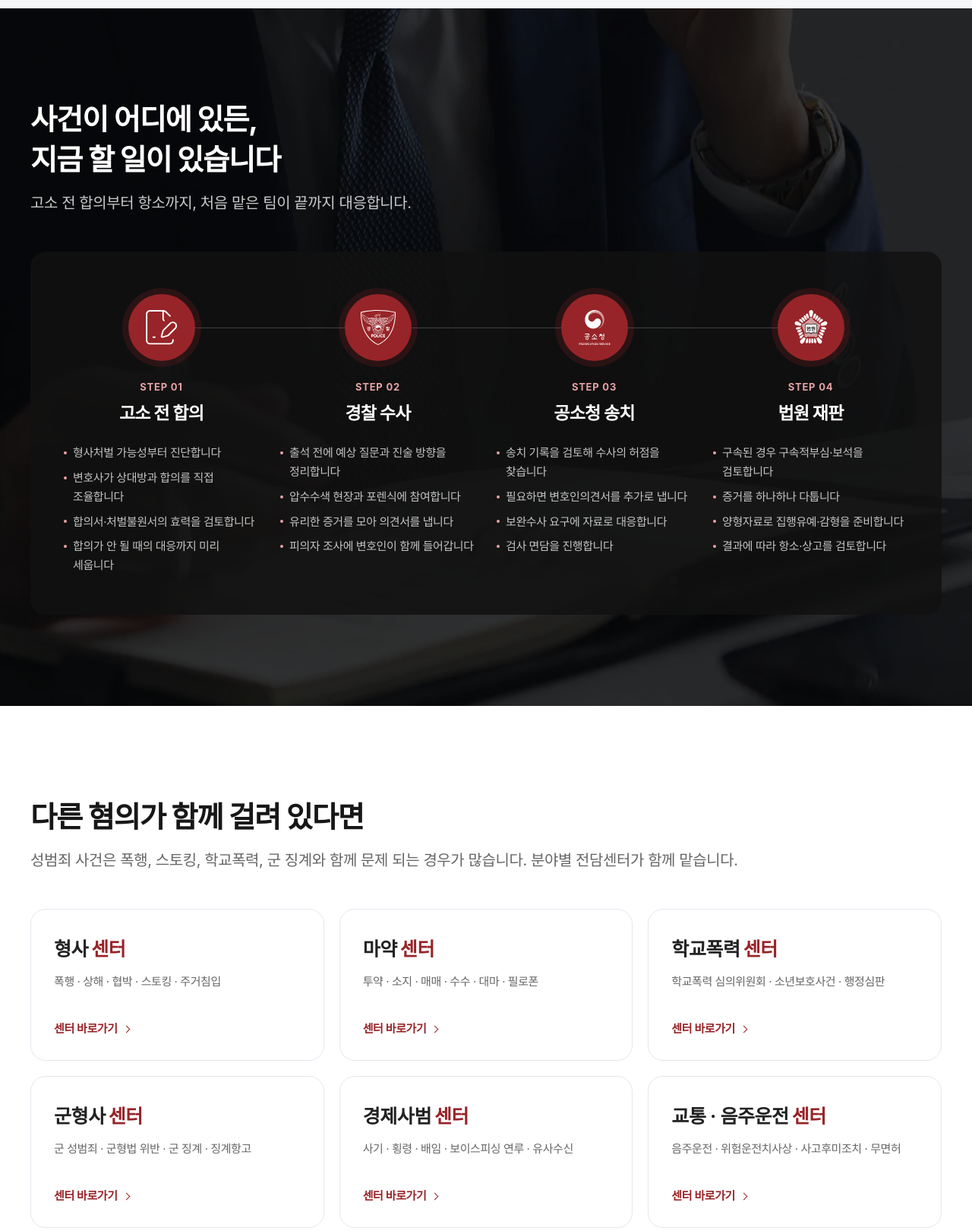
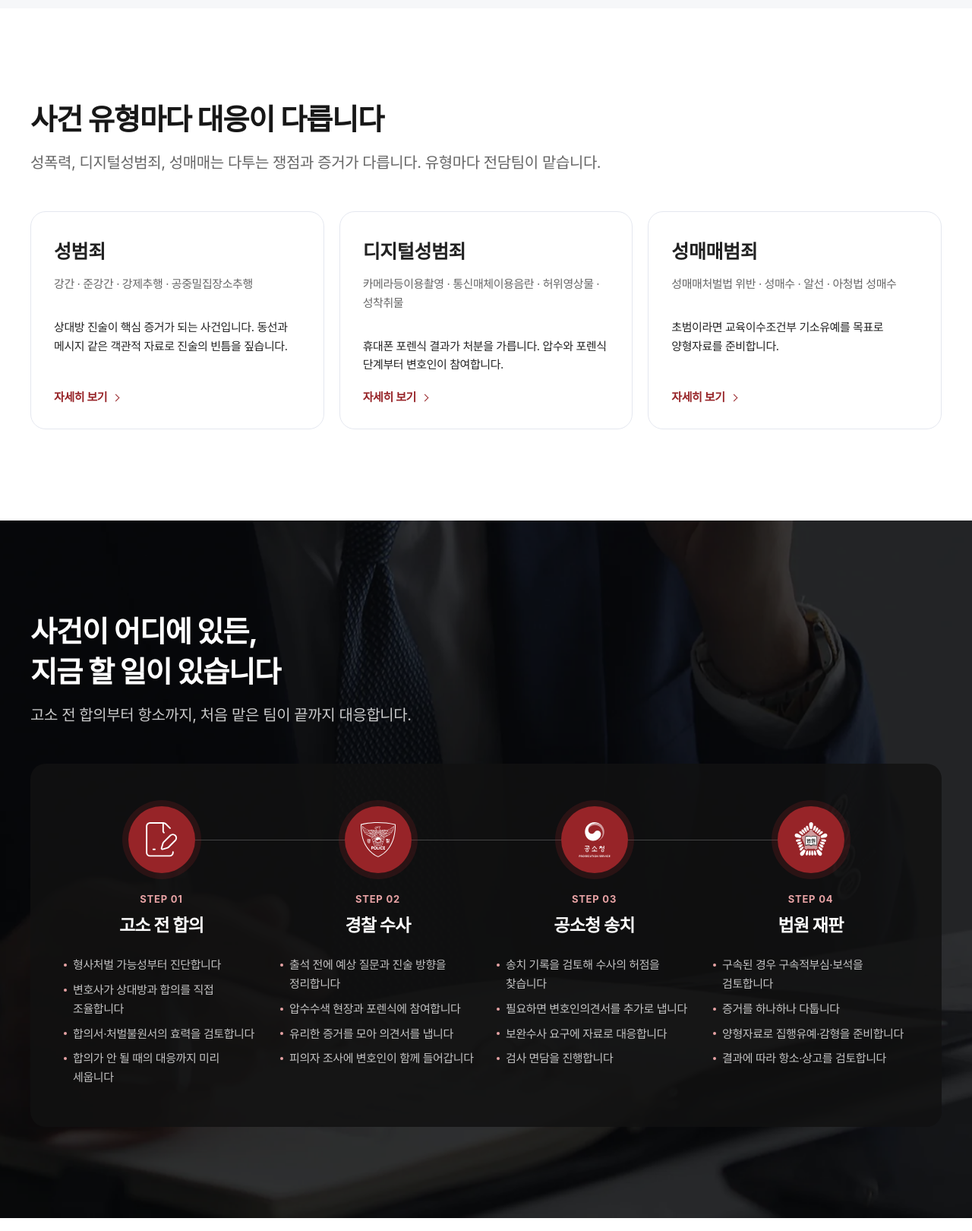
Before and after one commit to oneadi2021-glitch/roel-assault-preview, a plain HTML site: page index.html in a window 1280 px wide. Shown: the part 5620-7240 px from the top of the page at 76% size. Drawn offline with Linux system fonts and the light colour scheme; a web font is replaced by a local one.

Commit message:
구역 순서를 원 사이트 구성에 맞춤
Co-Authored-By: Claude Opus 5.5 <noreply@anthropic.com>

```diff
--- a/index.html
+++ b/index.html
@@ -322,6 +322,7 @@
     .center strong{font-size:25px;font-weight:700}
     .center strong em{font-style:normal;color:var(--blue);margin-left:4px}
     .center span{margin:10px 0 20px;font-size:var(--fs-sm);color:var(--mute)}
+    .center .cdesc{margin:12px 0 18px;font-size:var(--fs-sm);line-height:1.65;color:var(--text)}
     .center i{margin-top:auto;font-style:normal;font-size:var(--fs-sm);font-weight:600;color:var(--blue);display:flex;align-items:center;gap:8px}
     .center i::after{content:"";width:7px;height:7px;border-top:1.5px solid currentColor;border-right:1.5px solid currentColor;transform:rotate(45deg)}
 
@@ -643,7 +644,7 @@
     <img src="./images/site/etc/header_logo_w.png" alt="로엘 법무법인" width="229" height="62">
     <button class="gnb-x" type="button" aria-label="메뉴 닫기"></button>
   </div>
-  <nav aria-label="전체 메뉴"><ol><li><a href="#when">선임 시점</a></li><li><a href="#about">로엘 소개</a></li><li><a href="#cases">수행 사례</a></li><li><a href="#lawyers">구성원 소개</a></li><li><a href="#process">대응 절차</a></li><li><a href="#centers">연계 전담센터</a></li><li><a href="#voices">의뢰인 후기</a></li><li><a href="#media">유튜브·칼럼</a></li><li><a href="#faq">자주 묻는 질문</a></li><li><a href="#consult">온라인 상담 신청</a></li><li><a href="#offices">전국 사무소</a></li></ol></nav>
+  <nav aria-label="전체 메뉴"><ol><li><a href="#when">선임 시점</a></li><li><a href="#about">로엘 소개</a></li><li><a href="#cases">수행 사례</a></li><li><a href="#lawyers">구성원 소개</a></li><li><a href="#centers">업무분야</a></li><li><a href="#process">대응 절차</a></li><li><a href="#media">유튜브·칼럼</a></li><li><a href="#voices">의뢰인 후기</a></li><li><a href="#faq">자주 묻는 질문</a></li><li><a href="#consult">온라인 상담 신청</a></li><li><a href="#offices">전국 사무소</a></li></ol></nav>
   <div class="gnb-cta">
     <a class="t" href="tel:1600-9886">전화상담 1600-9886</a><a class="k" href="https://pf.kakao.com/_tqxnjC/chat" target="_blank" rel="noopener">카톡상담</a>
   </div>
@@ -659,7 +660,6 @@
       <p class="hero-sub">성범죄 사건은 첫 진술과 초기 증거가 결과를 가릅니다. <br>부장검사를 포함한 검사 출신 변호사 7명과 판사·경찰 간부 출신 변호사가 한 팀으로 사건을 맡습니다.</p>
     </div>
   </section>
-
   <!-- 2. 숫자 -->
   <section class="nums" aria-label="로엘 법무법인 주요 수치">
     <ul class="wrap nums-in">
@@ -669,7 +669,6 @@
       <li><strong>24</strong><em>시간</em><span>법률상담 접수</span></li>
     </ul>
   </section>
-
   <!-- 3. 선임 시점 + 상황 -->
   <section id="when" class="sec sec-gray" aria-labelledby="answer-title">
     <div class="wrap when-grid">
@@ -699,7 +698,6 @@
       </div>
     </div>
   </section>
-
   <!-- 4. 로엘 소개 -->
   <section id="about" class="sec" aria-labelledby="about-title">
     <div class="wrap about-grid">
@@ -718,7 +716,6 @@
       </div>
     </div>
   </section>
-
   <!-- 5. 수행 사례 -->
   <section id="cases" class="sec" aria-labelledby="case-title">
     <div class="wrap">
@@ -758,7 +755,6 @@
       <p class="note">위 사례는 개별 사건의 결과이며, 사건마다 사실관계와 증거가 달라 같은 결과를 보장하지 않습니다.</p>
     </div>
   </section>
-
   <!-- 6. 구성원 -->
   <section id="lawyers" class="sec sec-gray" aria-labelledby="law-title">
     <div class="wrap">
@@ -788,8 +784,21 @@
       </div>
     </div>
   </section>
-
-  <!-- 7. 대응 절차 -->
+  <!-- 7. 업무분야 -->
+  <section id="centers" class="sec" aria-labelledby="center-title">
+    <div class="wrap">
+      <div class="sec-top"><div>
+        <h2 id="center-title">사건 유형마다 대응이 다릅니다</h2>
+        <p class="sec-lead">성폭력, 디지털성범죄, 성매매는 다투는 쟁점과 증거가 다릅니다. 유형마다 전담팀이 맡습니다.</p>
+      </div></div>
+      <div class="center-grid">
+        <a class="center" href="https://lawl-assault.co.kr/sxc/workView.html?idx=87" target="_blank" rel="noopener"><strong>성범죄</strong><span>강간 · 준강간 · 강제추행 · 공중밀집장소추행</span><p class="cdesc">상대방 진술이 핵심 증거가 되는 사건입니다. 동선과 메시지 같은 객관적 자료로 진술의 빈틈을 짚습니다.</p><i>자세히 보기</i></a>
+        <a class="center" href="https://lawl-assault.co.kr/sxc/workView.html?idx=84" target="_blank" rel="noopener"><strong>디지털성범죄</strong><span>카메라등이용촬영 · 통신매체이용음란 · 허위영상물 · 성착취물</span><p class="cdesc">휴대폰 포렌식 결과가 처분을 가릅니다. 압수와 포렌식 단계부터 변호인이 참여합니다.</p><i>자세히 보기</i></a>
+        <a class="center" href="https://lawl-assault.co.kr/sxc/workView.html?idx=85" target="_blank" rel="noopener"><strong>성매매범죄</strong><span>성매매처벌법 위반 · 성매수 · 알선 · 아청법 성매수</span><p class="cdesc">초범이라면 교육이수조건부 기소유예를 목표로 양형자료를 준비합니다.</p><i>자세히 보기</i></a>
+      </div>
+    </div>
+  </section>
+  <!-- 8. 대응 절차 -->
   <section id="process" class="sec" aria-labelledby="proc-title">
     <div class="wrap">
       <div class="sec-top"><div>
@@ -804,41 +813,7 @@
       </ol>
     </div>
   </section>
-
-  <!-- 8. 연계 센터 -->
-  <section id="centers" class="sec" aria-labelledby="center-title">
-    <div class="wrap">
-      <div class="sec-top"><div>
-        <h2 id="center-title">다른 혐의가 함께 걸려 있다면</h2>
-        <p class="sec-lead">성범죄 사건은 폭행, 스토킹, 학교폭력, 군 징계와 함께 문제 되는 경우가 많습니다. 분야별 전담센터가 함께 맡습니다.</p>
-      </div></div>
-      <div class="center-grid">
-        <a class="center" href="https://lawl-crime.co.kr/" target="_blank" rel="noopener"><strong>형사<em>센터</em></strong><span>폭행 · 상해 · 협박 · 스토킹 · 주거침입</span><i>센터 바로가기</i></a>
-        <a class="center" href="https://lawl-drug.co.kr/" target="_blank" rel="noopener"><strong>마약<em>센터</em></strong><span>투약 · 소지 · 매매 · 수수 · 대마 · 필로폰</span><i>센터 바로가기</i></a>
-        <a class="center" href="https://lawl-school.co.kr/" target="_blank" rel="noopener"><strong>학교폭력<em>센터</em></strong><span>학교폭력 심의위원회 · 소년보호사건 · 행정심판</span><i>센터 바로가기</i></a>
-        <a class="center" href="https://lawl-military.co.kr/" target="_blank" rel="noopener"><strong>군형사<em>센터</em></strong><span>군 성범죄 · 군형법 위반 · 군 징계 · 징계항고</span><i>센터 바로가기</i></a>
-        <a class="center" href="https://lawl-economiccrime.co.kr/" target="_blank" rel="noopener"><strong>경제사범<em>센터</em></strong><span>사기 · 횡령 · 배임 · 보이스피싱 연루 · 유사수신</span><i>센터 바로가기</i></a>
-        <a class="center" href="https://lawl-traffic.co.kr/" target="_blank" rel="noopener"><strong>교통 · 음주운전<em>센터</em></strong><span>음주운전 · 위험운전치사상 · 사고후미조치 · 무면허</span><i>센터 바로가기</i></a>
-      </div>
-    </div>
-  </section>
-
-  <!-- 9. 후기 -->
-  <section id="voices" class="sec" aria-labelledby="voice-title">
-    <div class="wrap">
-      <div class="sec-top"><div>
-        <h2 id="voice-title">의뢰인이 손으로 쓴 후기</h2>
-        <p class="sec-lead">사건을 마친 의뢰인이 직접 남긴 글 가운데 일부입니다.</p>
-      </div></div>
-    </div>
-    <div class="marq" aria-label="의뢰인 자필후기">
-      <div class="marq-row"><ul><li class="vq"><i>조OO 님</i>저희 가족 살면서 이렇게 힘들고 간절한 적이 없었지만 변호사님께서 도와주셨기에 버틸 수 있었습니다.</li><li class="vp"><img src="./images/site/etc/sec9_img1.webp" alt="" loading="lazy"></li><li class="vq"><i>장OO 님</i>덕분에 새사람으로 새 인생을 다시 한번 시작할 수 있게 되었습니다.</li><li class="vp wide"><img src="./images/site/etc/sec9_img2.webp" alt="" loading="lazy"></li><li class="vq"><i>정OO 님</i>…로엘을 믿고 갈 수 있겠다는 생각이 들었습니다.</li><li class="vp"><img src="./images/site/etc/sec9_img3.webp" alt="" loading="lazy"></li></ul><ul aria-hidden="true"><li class="vq"><i>조OO 님</i>저희 가족 살면서 이렇게 힘들고 간절한 적이 없었지만 변호사님께서 도와주셨기에 버틸 수 있었습니다.</li><li class="vp"><img src="./images/site/etc/sec9_img1.webp" alt="" loading="lazy"></li><li class="vq"><i>장OO 님</i>덕분에 새사람으로 새 인생을 다시 한번 시작할 수 있게 되었습니다.</li><li class="vp wide"><img src="./images/site/etc/sec9_img2.webp" alt="" loading="lazy"></li><li class="vq"><i>정OO 님</i>…로엘을 믿고 갈 수 있겠다는 생각이 들었습니다.</li><li class="vp"><img src="./images/site/etc/sec9_img3.webp" alt="" loading="lazy"></li></ul></div>
-      <div class="marq-row rev"><ul><li class="vq"><i>이OO 님</i>…변호사님과 함께한 이후로 마음이 한결 가벼워졌고, 이는 제 인생 최고의 행운이라 생각합니다.</li><li class="vp wide"><img src="./images/site/etc/sec9_img2.webp" alt="" loading="lazy"></li><li class="vq"><i>김OO 님</i>최고의 결과를 만들어주신 변호사님들께 진심으로 감사드립니다.</li><li class="vp"><img src="./images/site/etc/sec9_img3.webp" alt="" loading="lazy"></li><li class="vq"><i>염OO 님</i>저뿐만이 아닌 저희 가족까지도 생각해 주시며 … 가족 모두 편하게 지낼 수 있었습니다.</li><li class="vp"><img src="./images/site/etc/sec9_img1.webp" alt="" loading="lazy"></li></ul><ul aria-hidden="true"><li class="vq"><i>이OO 님</i>…변호사님과 함께한 이후로 마음이 한결 가벼워졌고, 이는 제 인생 최고의 행운이라 생각합니다.</li><li class="vp wide"><img src="./images/site/etc/sec9_img2.webp" alt="" loading="lazy"></li><li class="vq"><i>김OO 님</i>최고의 결과를 만들어주신 변호사님들께 진심으로 감사드립니다.</li><li class="vp"><img src="./images/site/etc/sec9_img3.webp" alt="" loading="lazy"></li><li class="vq"><i>염OO 님</i>저뿐만이 아닌 저희 가족까지도 생각해 주시며 … 가족 모두 편하게 지낼 수 있었습니다.</li><li class="vp"><img src="./images/site/etc/sec9_img1.webp" alt="" loading="lazy"></li></ul></div>
-    </div>
-    <div class="wrap"><p class="note">후기는 개별 의뢰인의 경험이며 같은 결과를 보장하지 않습니다. <a href="https://lawl-assault.co.kr/sxc/review.html" target="_blank" rel="noopener">고객후기 더 보기</a></p></div>
-  </section>
-
-  <!-- 10. 유튜브 · 칼럼 -->
+  <!-- 9. 유튜브 · 칼럼 -->
   <section id="media" class="sec" aria-labelledby="media-title">
     <div class="wrap">
       <div class="sec-top">
@@ -868,7 +843,20 @@
       </div>
     </div>
   </section>
-
+  <!-- 10. 후기 -->
+  <section id="voices" class="sec" aria-labelledby="voice-title">
+    <div class="wrap">
+      <div class="sec-top"><div>
+        <h2 id="voice-title">의뢰인이 손으로 쓴 후기</h2>
+        <p class="sec-lead">사건을 마친 의뢰인이 직접 남긴 글 가운데 일부입니다.</p>
+      </div></div>
+    </div>
+    <div class="marq" aria-label="의뢰인 자필후기">
+      <div class="marq-row"><ul><li class="vq"><i>조OO 님</i>저희 가족 살면서 이렇게 힘들고 간절한 적이 없었지만 변호사님께서 도와주셨기에 버틸 수 있었습니다.</li><li class="vp"><img src="./images/site/etc/sec9_img1.webp" alt="" loading="lazy"></li><li class="vq"><i>장OO 님</i>덕분에 새사람으로 새 인생을 다시 한번 시작할 수 있게 되었습니다.</li><li class="vp wide"><img src="./images/site/etc/sec9_img2.webp" alt="" loading="lazy"></li><li class="vq"><i>정OO 님</i>…로엘을 믿고 갈 수 있겠다는 생각이 들었습니다.</li><li class="vp"><img src="./images/site/etc/sec9_img3.webp" alt="" loading="lazy"></li></ul><ul aria-hidden="true"><li class="vq"><i>조OO 님</i>저희 가족 살면서 이렇게 힘들고 간절한 적이 없었지만 변호사님께서 도와주셨기에 버틸 수 있었습니다.</li><li class="vp"><img src="./images/site/etc/sec9_img1.webp" alt="" loading="lazy"></li><li class="vq"><i>장OO 님</i>덕분에 새사람으로 새 인생을 다시 한번 시작할 수 있게 되었습니다.</li><li class="vp wide"><img src="./images/site/etc/sec9_img2.webp" alt="" loading="lazy"></li><li class="vq"><i>정OO 님</i>…로엘을 믿고 갈 수 있겠다는 생각이 들었습니다.</li><li class="vp"><img src="./images/site/etc/sec9_img3.webp" alt="" loading="lazy"></li></ul></div>
+      <div class="marq-row rev"><ul><li class="vq"><i>이OO 님</i>…변호사님과 함께한 이후로 마음이 한결 가벼워졌고, 이는 제 인생 최고의 행운이라 생각합니다.</li><li class="vp wide"><img src="./images/site/etc/sec9_img2.webp" alt="" loading="lazy"></li><li class="vq"><i>김OO 님</i>최고의 결과를 만들어주신 변호사님들께 진심으로 감사드립니다.</li><li class="vp"><img src="./images/site/etc/sec9_img3.webp" alt="" loading="lazy"></li><li class="vq"><i>염OO 님</i>저뿐만이 아닌 저희 가족까지도 생각해 주시며 … 가족 모두 편하게 지낼 수 있었습니다.</li><li class="vp"><img src="./images/site/etc/sec9_img1.webp" alt="" loading="lazy"></li></ul><ul aria-hidden="true"><li class="vq"><i>이OO 님</i>…변호사님과 함께한 이후로 마음이 한결 가벼워졌고, 이는 제 인생 최고의 행운이라 생각합니다.</li><li class="vp wide"><img src="./images/site/etc/sec9_img2.webp" alt="" loading="lazy"></li><li class="vq"><i>김OO 님</i>최고의 결과를 만들어주신 변호사님들께 진심으로 감사드립니다.</li><li class="vp"><img src="./images/site/etc/sec9_img3.webp" alt="" loading="lazy"></li><li class="vq"><i>염OO 님</i>저뿐만이 아닌 저희 가족까지도 생각해 주시며 … 가족 모두 편하게 지낼 수 있었습니다.</li><li class="vp"><img src="./images/site/etc/sec9_img1.webp" alt="" loading="lazy"></li></ul></div>
+    </div>
+    <div class="wrap"><p class="note">후기는 개별 의뢰인의 경험이며 같은 결과를 보장하지 않습니다. <a href="https://lawl-assault.co.kr/sxc/review.html" target="_blank" rel="noopener">고객후기 더 보기</a></p></div>
+  </section>
   <!-- 11. FAQ -->
   <section id="faq" class="sec sec-gray" aria-labelledby="faq-title">
     <div class="wrap faq-grid">
@@ -892,7 +880,6 @@
       </a>
     </div>
   </section>
-
   <!-- 12. 상담 -->
   <section id="consult" class="sec" aria-labelledby="consult-title">
     <div class="wrap consult-grid">
@@ -931,7 +918,6 @@
       </div>
     </div>
   </section>
-
   <!-- 13. 사무소 -->
   <section id="offices" class="sec" aria-labelledby="office-title">
     <div class="wrap">
@@ -1190,7 +1176,7 @@
   document.addEventListener('keydown', function (e) { if (e.key === 'Escape' && gnb.classList.contains('open')) gnbSet(false); });
 
   var navLinks = document.querySelectorAll('.hd-nav a, .gnb nav a');
-  var secs = ['when','about','cases','lawyers','process','centers','voices','media','faq','consult','offices'].map(function (id) { return document.getElementById(id); }).filter(Boolean);
+  var secs = ['when','about','cases','lawyers','centers','process','media','voices','faq','consult','offices'].map(function (id) { return document.getElementById(id); }).filter(Boolean);
   var navTick = false;
   function navUpd() {
     navTick = false;
```
